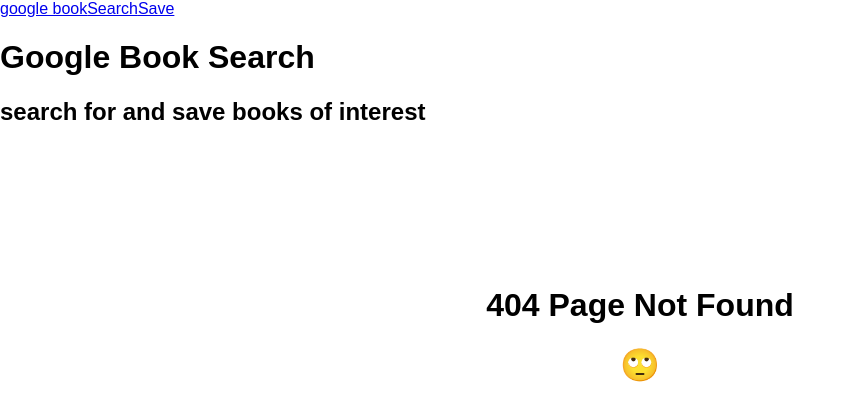
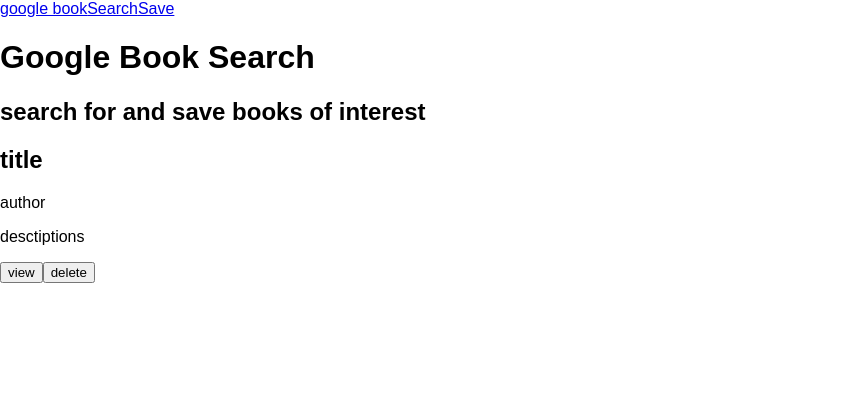
Before and after one commit to vubao2303/google-books, a React (Create React App) app in the folder create-react-express/client/: page /save in a window 1280 px wide. Before the commit this address had no page. Shown: the top 420 px of the page, without its empty margins (0-855 px from the left). Built offline with nearby package versions, Linux system fonts and the light colour scheme.

Commit message:
the routes now all work

```diff
--- a/create-react-express/client/src/App.js
+++ b/create-react-express/client/src/App.js
@@ -12,9 +12,8 @@
       <Nav />
       <Header />
       <Switch>
-        <Route exact path="/" component={Saved} />
-        {/* <Route path="/" render={() => <Saved />} />
-        <Route path="/Saved" render={() => <Saved />} /> */}
+        <Route exact path="/" render={() => <Saved />} />
+        <Route exact path="/Save" render={() => <Saved />} />
         <Route exact path="/search" component={Search} />
         <Route component={NoMatch} />
       </Switch>
```
